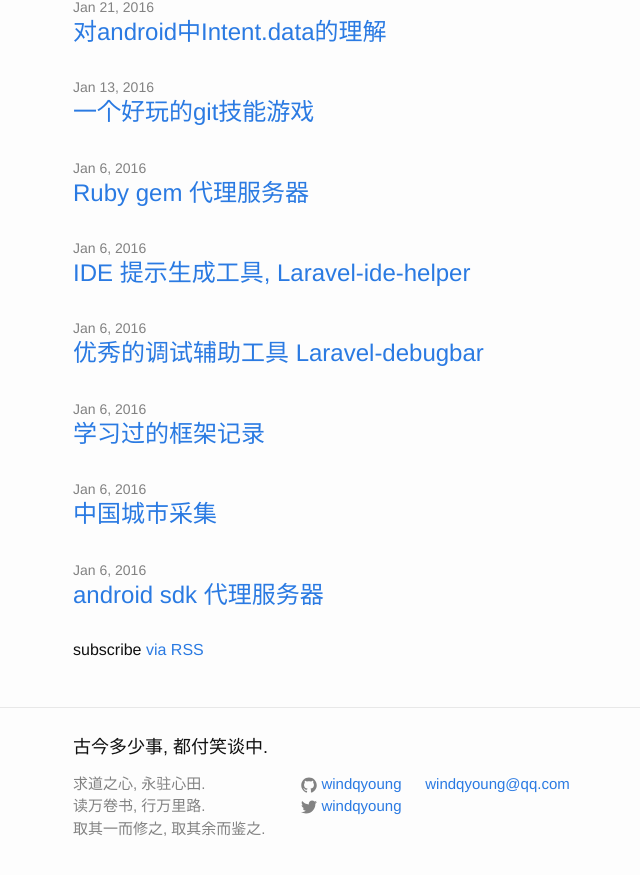
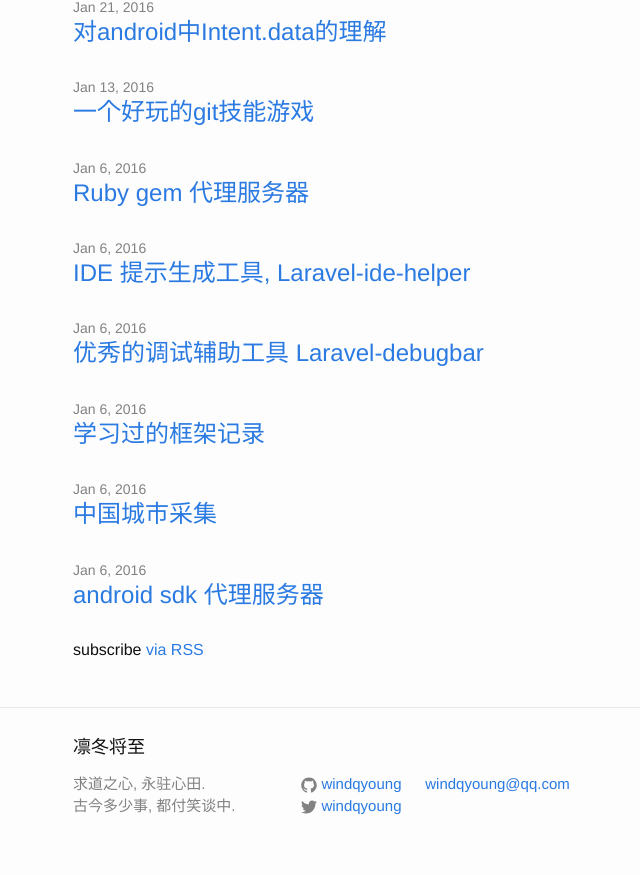
Before and after one commit to windqyoung/windqyoung.github.io, a Jekyll site: the page built from index.html, in a window 1280 px wide and 900 px high, scrolled down 1742 px. Shown: the top 875 px of the window, without its empty margins (227-867 px from the left). Built offline with Jekyll 4.4.1, drawn with Linux system fonts in a browser that asks for light colours; nearby versions of some CDN libraries.

Commit message:
changetitle

```diff
--- a/_config.yml
+++ b/_config.yml
@@ -6,7 +6,7 @@
 # 'jekyll serve'. If you change this file, please restart the server process.
 
 # Site settings
-title: 古今多少事, 都付笑谈中.
+title: 凛冬将至
 email: windqyoung@qq.com
 description: > # this means to ignore newlines until "baseurl:"
     日常学习使用心得.
@@ -19,8 +19,7 @@
 markdown: kramdown
 mani:
     - 求道之心, 永驻心田.
-    - 读万卷书, 行万里路.
-    - 取其一而修之, 取其余而鉴之.
+    - 古今多少事, 都付笑谈中.
 
 defaults:
   -
```
